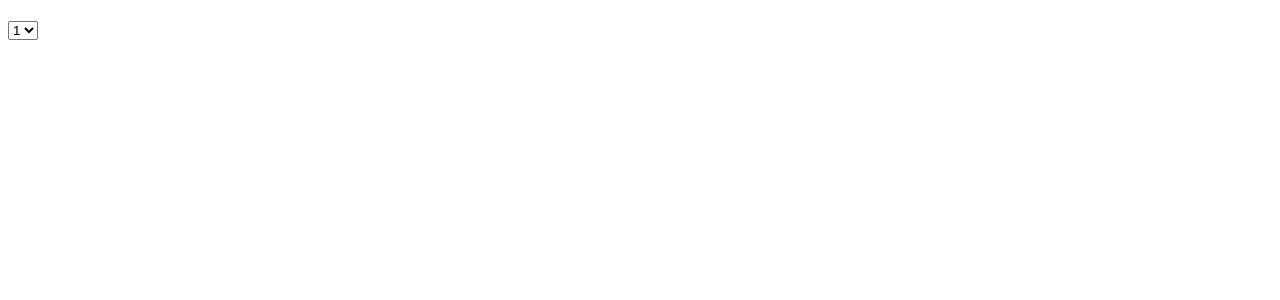
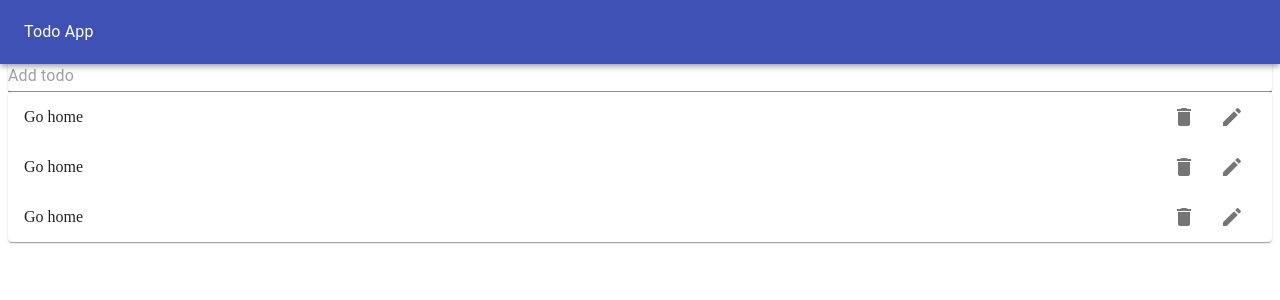
Before and after one commit to rafiurrafi/react-bootcamp, a React (Create React App) app: page / in a window 1280 px wide. Shown: the top 300 px of the page. Built offline with nearby package versions, Linux system fonts and the light colour scheme; no server answers.

Commit message:
todo app - added multiple component for todo app

```diff
--- /dev/null
+++ b/src/practise/components/todo/navbar.jsx
@@ -0,0 +1,14 @@
+import React from "react";
+import { AppBar, Toolbar, Typography } from "@material-ui/core";
+
+const Navbar = (props) => {
+  return (
+    <AppBar position="fixed">
+      <Toolbar>
+        <Typography varinat="h5">Todo App</Typography>
+      </Toolbar>
+    </AppBar>
+  );
+};
+
+export default Navbar;
--- /dev/null
+++ b/src/practise/components/todo/todo.jsx
@@ -0,0 +1,27 @@
+import {
+  IconButton,
+  List,
+  ListItem,
+  ListItemSecondaryAction,
+} from "@material-ui/core";
+import DeleteIcon from "@material-ui/icons/Delete";
+import EditIcon from "@material-ui/icons/Edit";
+import React from "react";
+
+const Todo = (props) => {
+  return (
+    <List>
+      <ListItem>{props.task}</ListItem>
+      <ListItemSecondaryAction>
+        <IconButton>
+          <DeleteIcon />
+        </IconButton>
+        <IconButton>
+          <EditIcon />
+        </IconButton>
+      </ListItemSecondaryAction>
+    </List>
+  );
+};
+
+export default Todo;
--- /dev/null
+++ b/src/practise/components/todo/todoApp.jsx
@@ -0,0 +1,24 @@
+import React, { useState } from "react";
+import Navbar from "./navbar";
+import TodoForm from "./todoForm";
+import TodoList from "./todoList";
+
+const initialValue = [
+  { id: 1, task: "Go home", completed: false },
+  { id: 2, task: "Go home", completed: false },
+  { id: 3, task: "Go home", completed: false },
+];
+
+const TodoApp = (props) => {
+  const [todos, setTodos] = useState(initialValue);
+  return (
+    <div>
+      <Navbar />
+      <div style={{ marginTop: 60 }} />
+      <TodoForm />
+      <TodoList todos={todos} />
+    </div>
+  );
+};
+
+export default TodoApp;
--- /dev/null
+++ b/src/practise/components/todo/todoForm.jsx
@@ -0,0 +1,14 @@
+import { Paper, TextField } from "@material-ui/core";
+import React from "react";
+
+const TodoForm = (props) => {
+  return (
+    <Paper>
+      <form>
+        <TextField fullWidth placeholder="Add todo" />
+      </form>
+    </Paper>
+  );
+};
+
+export default TodoForm;
--- /dev/null
+++ b/src/practise/components/todo/todoList.jsx
@@ -0,0 +1,15 @@
+import { Paper } from "@material-ui/core";
+import React from "react";
+import Todo from "./todo";
+
+const TodoList = ({ todos }) => {
+  return (
+    <Paper>
+      {todos.map((todo) => (
+        <Todo key={todo.id} task={todo.task} />
+      ))}
+    </Paper>
+  );
+};
+
+export default TodoList;
--- a/src/practise/practiseApp.jsx
+++ b/src/practise/practiseApp.jsx
@@ -1,10 +1,10 @@
 import React from "react";
-import Clicker from "./components/clicker";
+import TodoApp from "./components/todo/todoApp";
 
 const PractiseApp = (props) => {
   return (
     <div>
-      <Clicker />
+      <TodoApp />
     </div>
   );
 };
```
